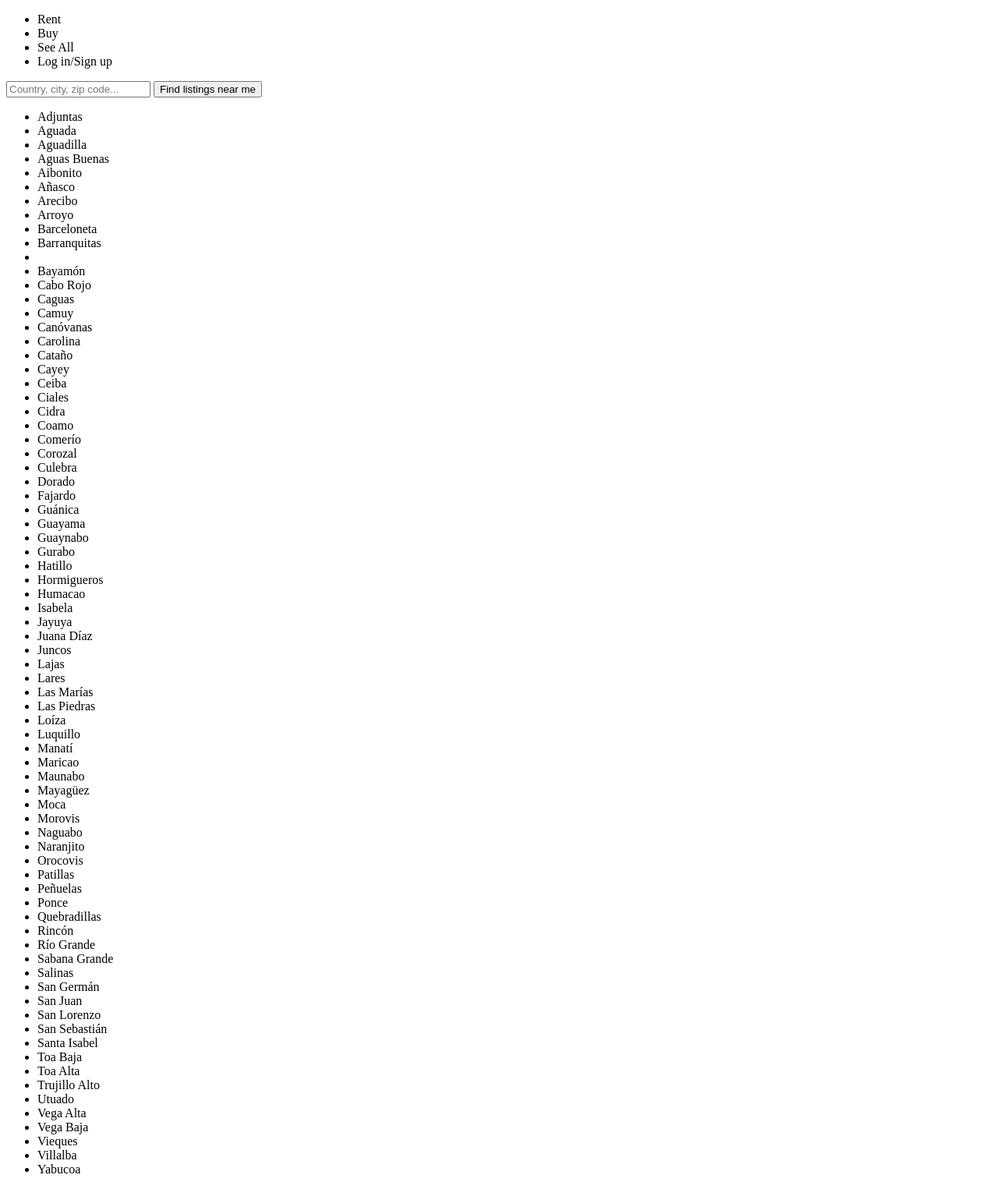
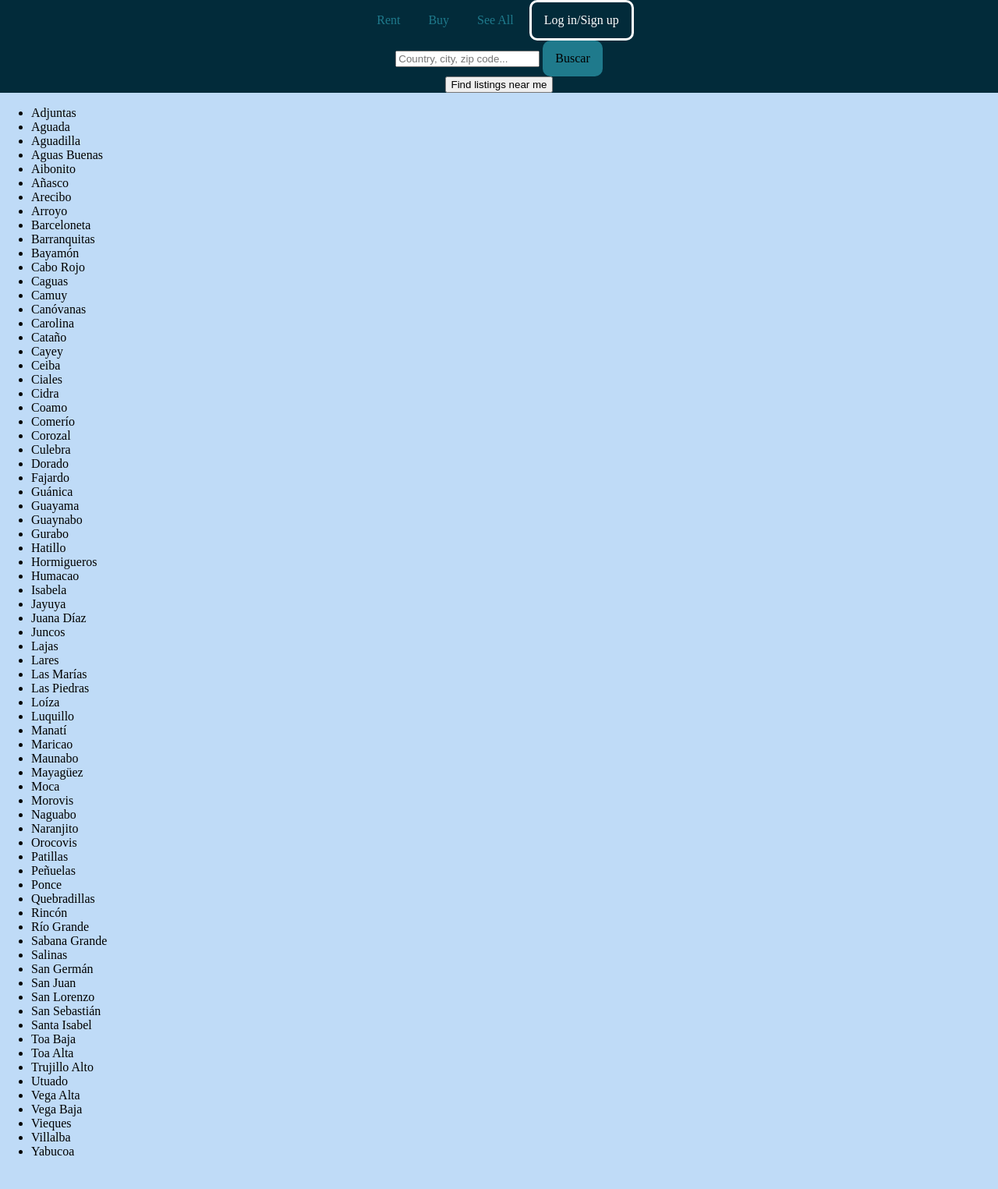
Before and after one commit to joxesantiago/houser, a Flask app: page / in a window 1280 px wide. Shown: the whole page at 78% size. After the commit the page ends 1482 px from the top, so only its background shows below. Run offline with Flask 2, Linux system fonts and the light colour scheme.

Commit message:
added navbar, buttons, and correct color

```diff
--- a/templates/index.html
+++ b/templates/index.html
@@ -1,22 +1,23 @@
 <!doctype html>
 <head>
-    <link rel="stylesheet" href="/style.css">
+    <link rel="stylesheet" href="style.css">
     <title>College House</title>
 </head>
-<body>
-    <nav>
+<header>
+    <div class="nav">
         <ul>
-            <li>Rent</li>
-            <li>Buy</li>
-            <li>See All</li>
-            <li type="button">Log in/Sign up</li>
+            <li><a>Rent</a></li>
+            <li><a>Buy</a></li>
+            <li><a>See All</a></li>
+            <li><a id ="button">Log in/Sign up</a></li>
         </ul>
         <input type="text" placeholder="Country, city, zip code... ">
+        <a id="search">Buscar</a>
+        <br>
         <button class="map-button">Find listings near me</button>
-    </nav>
-    <div class="">
-
     </div>
+</header>
+<body>
     <div class="pueblo-listing">
         <ul>
             <li>Adjuntas</li>
@@ -28,7 +29,7 @@
             <li>Arecibo</li>
             <li>Arroyo</li>
             <li>Barceloneta</li>
-            <li>Barranquitas<li>
+            <li>Barranquitas</li>
             <li>Bayamón</li>
             <li>Cabo Rojo</li>
             <li>Caguas</li>
--- a/templates/style.css
+++ b/templates/style.css
@@ -1,3 +1,49 @@
+*{
+    box-sizing: border-box;
+}
+.nav{
+    top:0;
+    width:100%;
+    background-color: #022B3A;
+    position: fixed;
+    text-align: center;
+}
+.nav ul{
+    list-style-type: none;
+    margin: 0;
+    padding: 0;
+    overflow: hidden;
+}
+.nav li{
+    display: inline;
+}
+ .nav a{
+    display: inline-block;
+    color: #1F7A8C;
+    padding: 14px 16px;
+    text-decoration: none;
+ }
+ .nav a:hover{
+    color: white;
+ }
+#button{
+    color: white;
+    border: solid;
+    border-radius: 10px;
+}
+#button:hover{
+    background-color: #1F7A8C ;
+    color:black;
+}
+#search{
+    background-color: #1F7A8C ;
+    color:black;
+    border-radius: 10px;
+}
 body{
-    box-sizing: content-box;
+    background-color: #BFDBF7;
+    margin:0;
 }
+.pueblo-listing{
+    padding-top:120px;
+}
```
